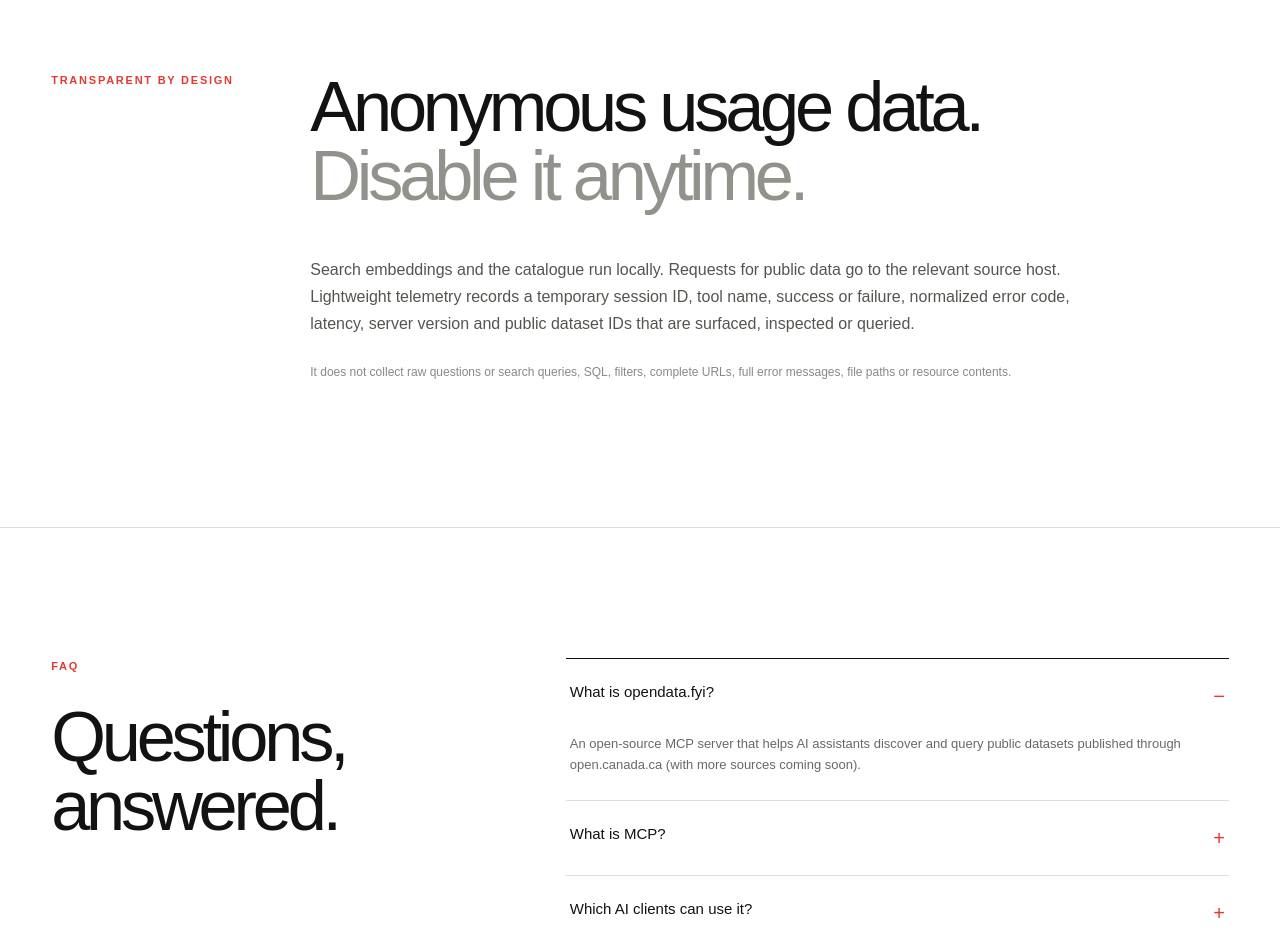
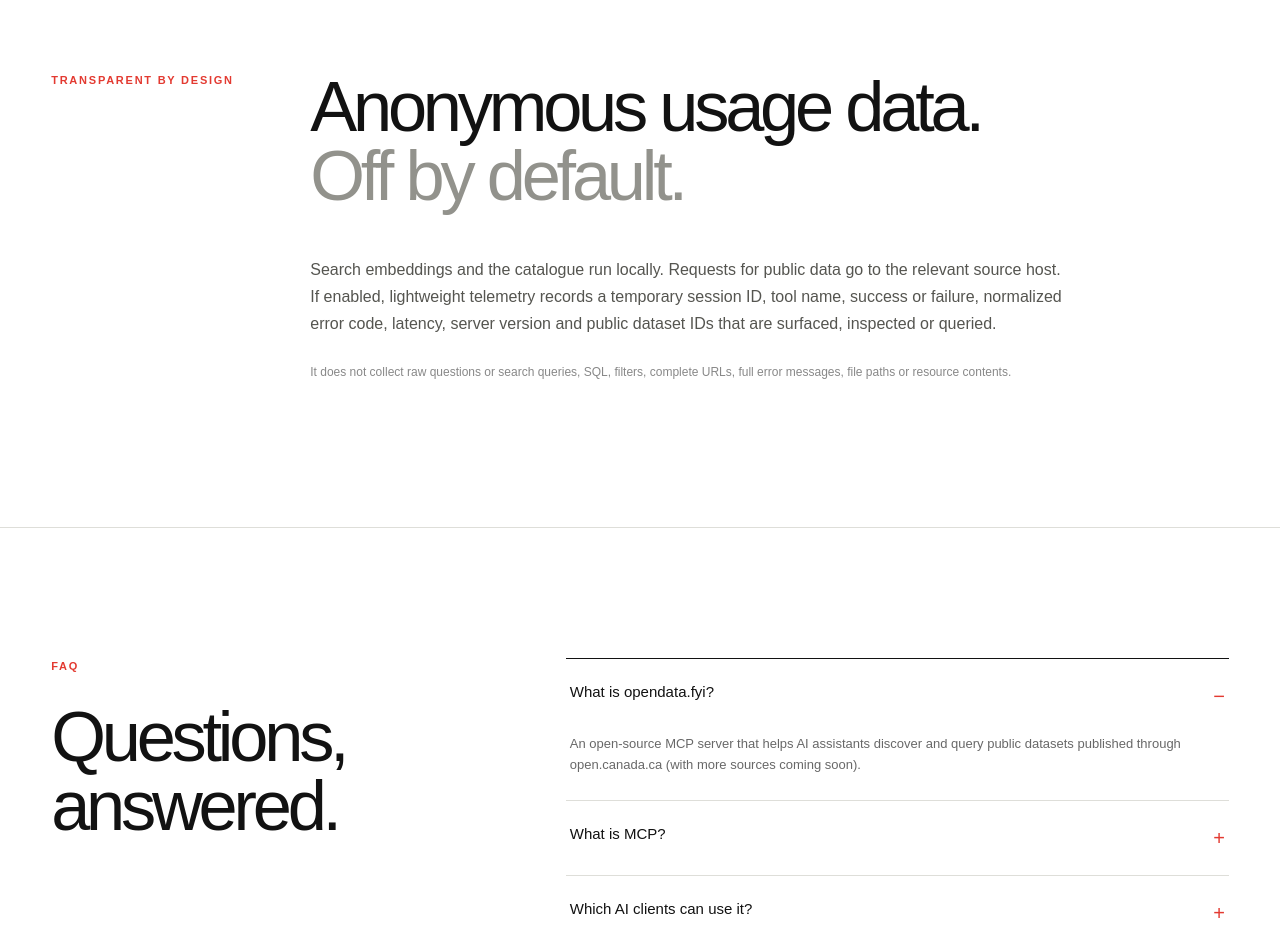
Before and after one commit to hsaripalli/opendatafyi-frontend, a Next.js app: page / in a window 1280 px wide. Shown: the part 4760-5693 px from the top of the page. Built offline with nearby package versions, Linux system fonts and the light colour scheme.

Commit message:
Update privacy copy on telemetry defaults

```diff
--- a/app/page.tsx
+++ b/app/page.tsx
@@ -280,9 +280,9 @@
       <section className="privacy">
         <p className="section-kicker">Transparent by design</p>
         <div>
-          <h2>Anonymous usage data.<br /><span>Disable it anytime.</span></h2>
-          <p>Search embeddings and the catalogue run locally. Requests for public data go to the relevant source host. Lightweight telemetry records a temporary session ID, tool name, success or failure, normalized error code, latency, server version and public dataset IDs that are surfaced, inspected or queried.</p>
-          <p className="small">It does not collect raw questions or search queries, SQL, filters, complete URLs, full error messages, file paths or resource contents.</p>
+          <h2>Anonymous usage data.<br /><span>Off by default.</span></h2>
+          <p>Search embeddings and the catalogue run locally. Requests for public data go to the relevant source host. If enabled, lightweight telemetry records a temporary session ID, tool name, success or failure, normalized error code, latency, server version and public dataset IDs that are surfaced, inspected or queried.</p>
+          <p className="small">It does not collect raw questions or search queries, SQL, filters, complete URLs, full error messages, file paths or resource contents. </p>
         </div>
       </section>
 
```
